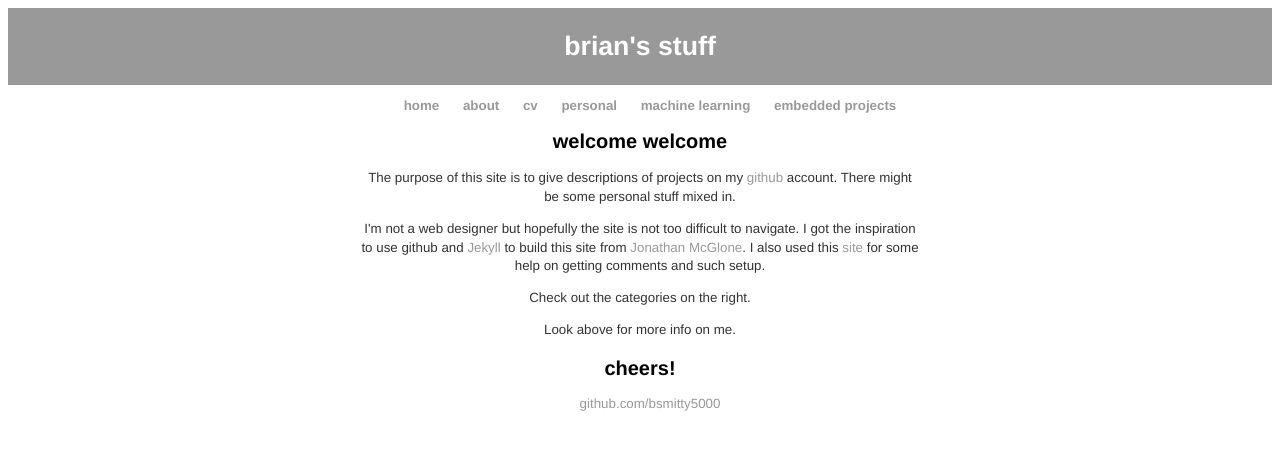
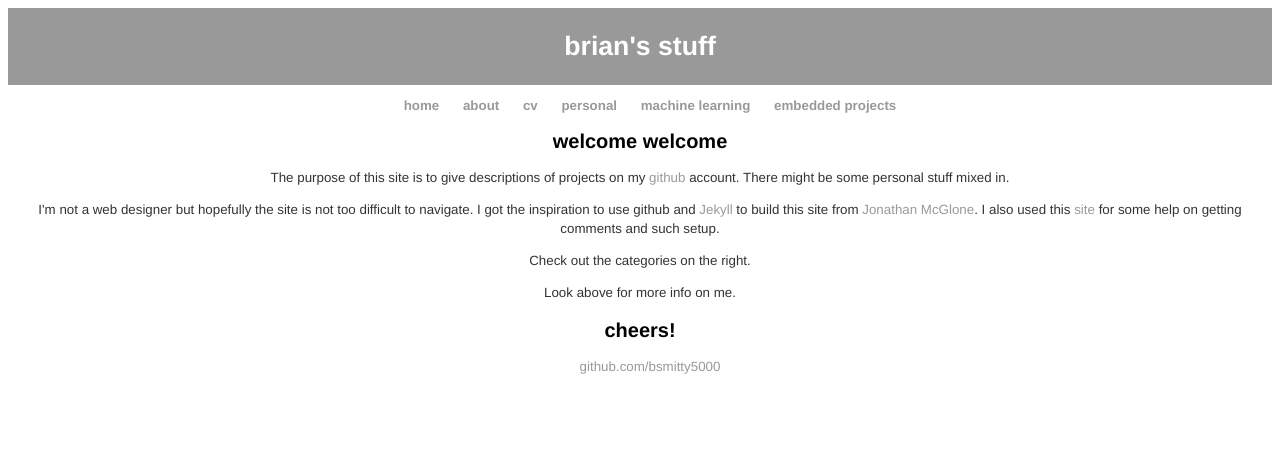
Before and after one commit to bsmitty5000/bsmitty5000.github.io, a Jekyll site: the page built from index.html, in a window 1280 px wide. Shown: the top 450 px of the page. Built offline with Jekyll 4.4.1, drawn with Linux system fonts in a browser that asks for light colours.

Commit message:
Update main.css

```diff
--- a/css/main.css
+++ b/css/main.css
@@ -42,10 +42,7 @@ ul.post li {
     list-style: none;
 }
 .custom_content {
-  width: 42em;
-  display: block;
-  margin-left: auto;
-  margin-right: auto;
+    margin: 0 auto;
 }
 .post {
   font-size: 110%;
```
